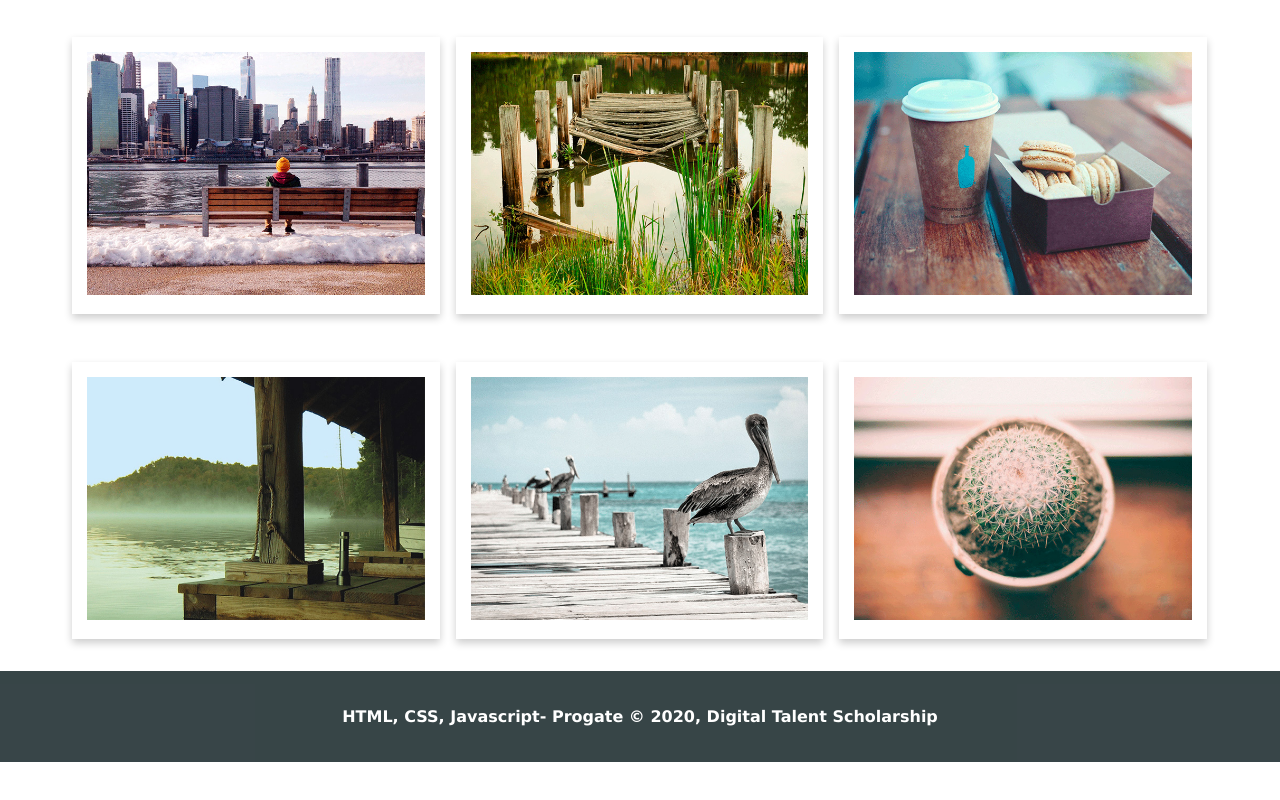
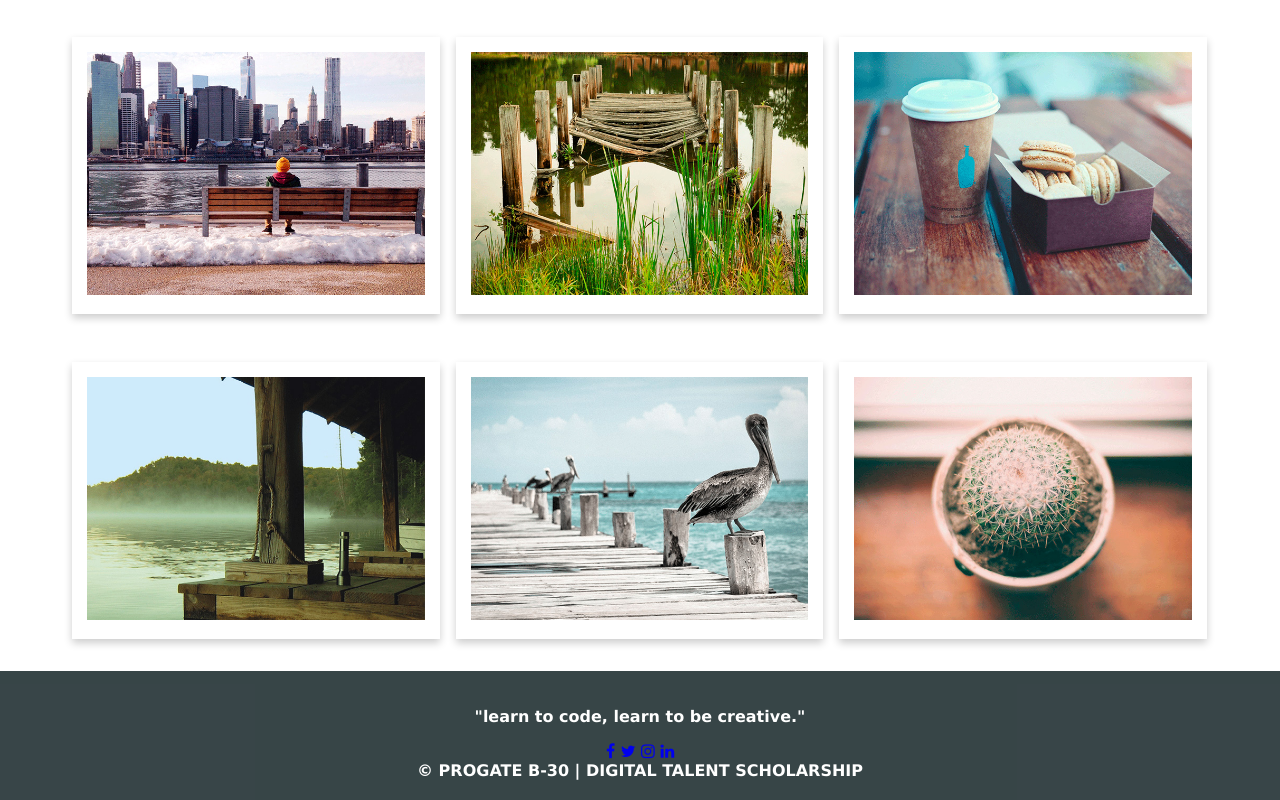
Before and after one commit to sandatya/B30_DTS20, a plain HTML site: page index.html in a window 1280 px wide. Shown: the part 1857-2657 px from the top of the page. Before the commit the page ends 2619 px from the top, so only its background shows below. Drawn offline with Linux system fonts and the light colour scheme.

Commit message:
Update index.html

```diff
--- a/index.html
+++ b/index.html
@@ -173,9 +173,22 @@
 </div>
 
 
-  <footer id="footer">
-  <p>HTML, CSS, Javascript- Progate &#169; 2020, Digital Talent Scholarship</p>
-</footer>
+  <footer>
+   	<div class="footer-container">
+   		<div class="footer-content">
+          <p>"learn to code, learn to be creative."</p>
+   			<div class="social-media">
+   			<a href="#"><i class="fa fa-facebook"></i></a>
+   			<a href="#"><i class="fa fa-twitter"></i></a>
+   			<a href="#"><i class="fa fa-instagram"></i></a>
+   			<a href="#"><i class="fa fa-linkedin"></i></a>
+   			</div>
+        <div class="footer-copyright">
+        &copy; PROGATE B-30 | DIGITAL TALENT SCHOLARSHIP
+          </div>
+        </div>
+   	  </footer>
+
 
 </body>
 </html>
```
